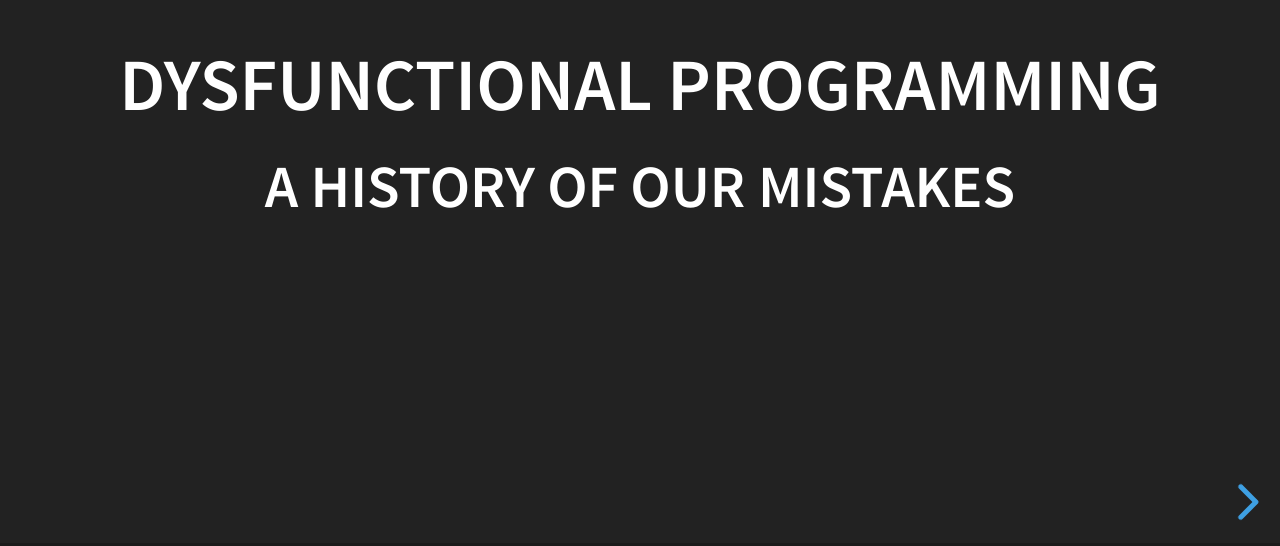
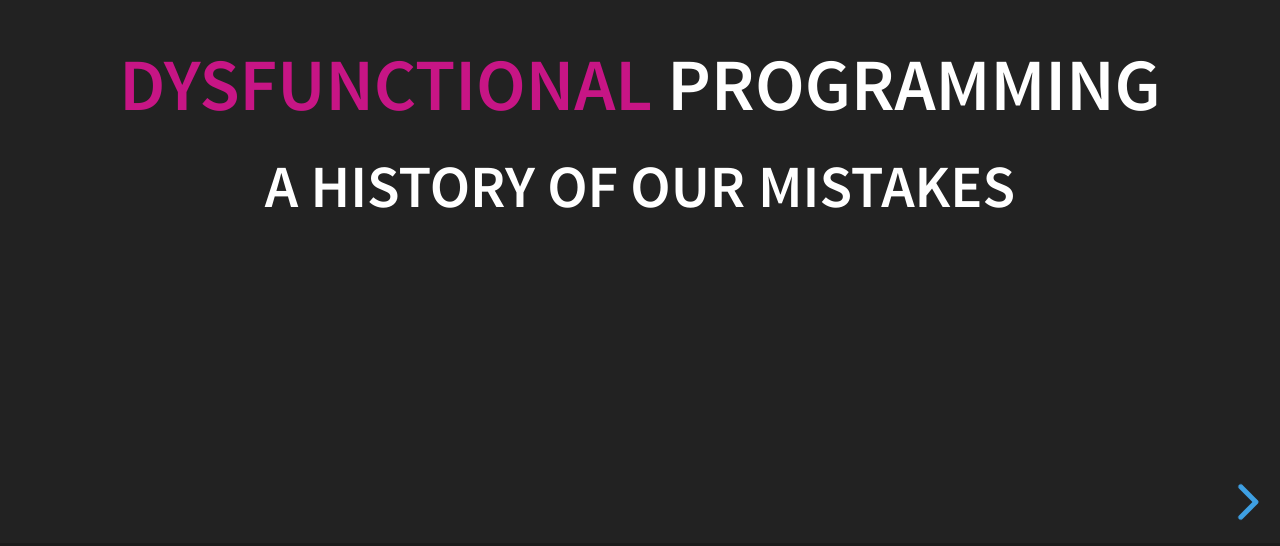
Before and after one commit to pureooze/devdays-2018, a website: page index.html in a window 1280 px wide. Shown: the part 254-800 px from the top of the page. Drawn offline with Linux system fonts and the light colour scheme.

Commit message:
Color change

```diff
--- a/index.html
+++ b/index.html
@@ -28,7 +28,7 @@
 		<div class="slides">
 			<section>
 				<h2>
-					Dysfunctional Programming
+					<span style="color: mediumvioletred">Dysfunctional</span> Programming
 				</h2>
 				<h3>
 					A history of our mistakes
```
